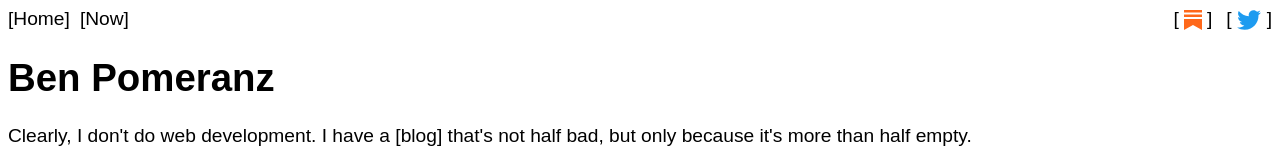
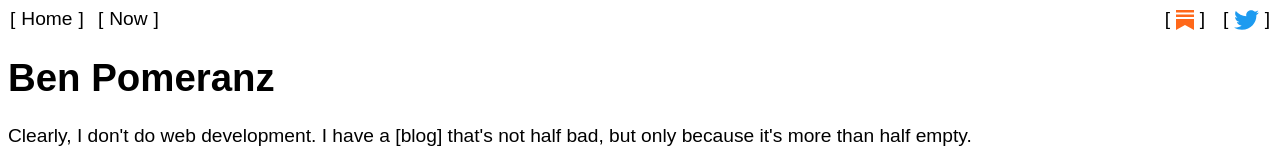
Before and after one commit to benpomeranz/benpomeranz.github.io, a website: page index.html in a window 1280 px wide. Shown: the top 160 px of the page. Drawn offline with nearby package versions, Linux system fonts and the light colour scheme.

Commit message:
whatthehecky

```diff
--- a/index.html
+++ b/index.html
@@ -24,12 +24,6 @@
         a {
             text-decoration: none;
             color: inherit;
-        }
-        a::before {
-            content: "[";
-        }
-        a::after {
-            content: "]";
         }
         a:hover {
             text-decoration: underline;
--- a/style.css
+++ b/style.css
@@ -19,15 +19,22 @@ nav img {
 a:hover { text-decoration: underline; }
 
 nav a {
-    text-decoration: none;
-    color: inherit;
+  text-decoration: none;
+  color: inherit;
+  display: inline-flex;      /* important for icon links */
+  align-items: center;
+  gap: 6px;                  /* space between bracket and icon/text */
+  padding: 0 2px;            /* small breathing room */
 }
-nav a:hover {
-    text-decoration: underline;
-}
+nav a:hover { text-decoration: underline; }
+
 
 .nav-right {
     margin-left: auto;
     display: flex;
     gap: 14px;
 }
+
+/* Global brackets on all links */
+a::before { content: "["; }
+a::after  { content: "]"; }
```
